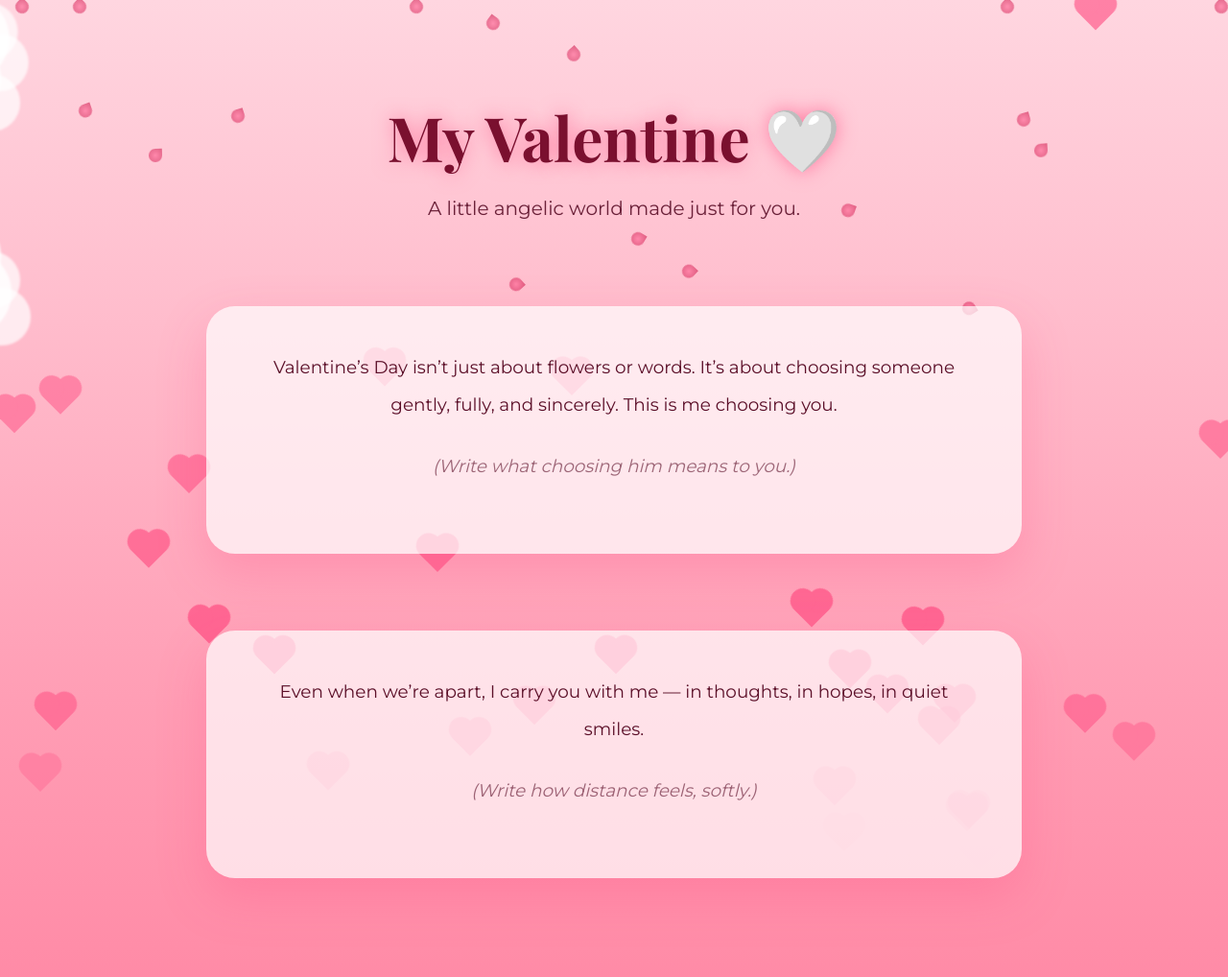
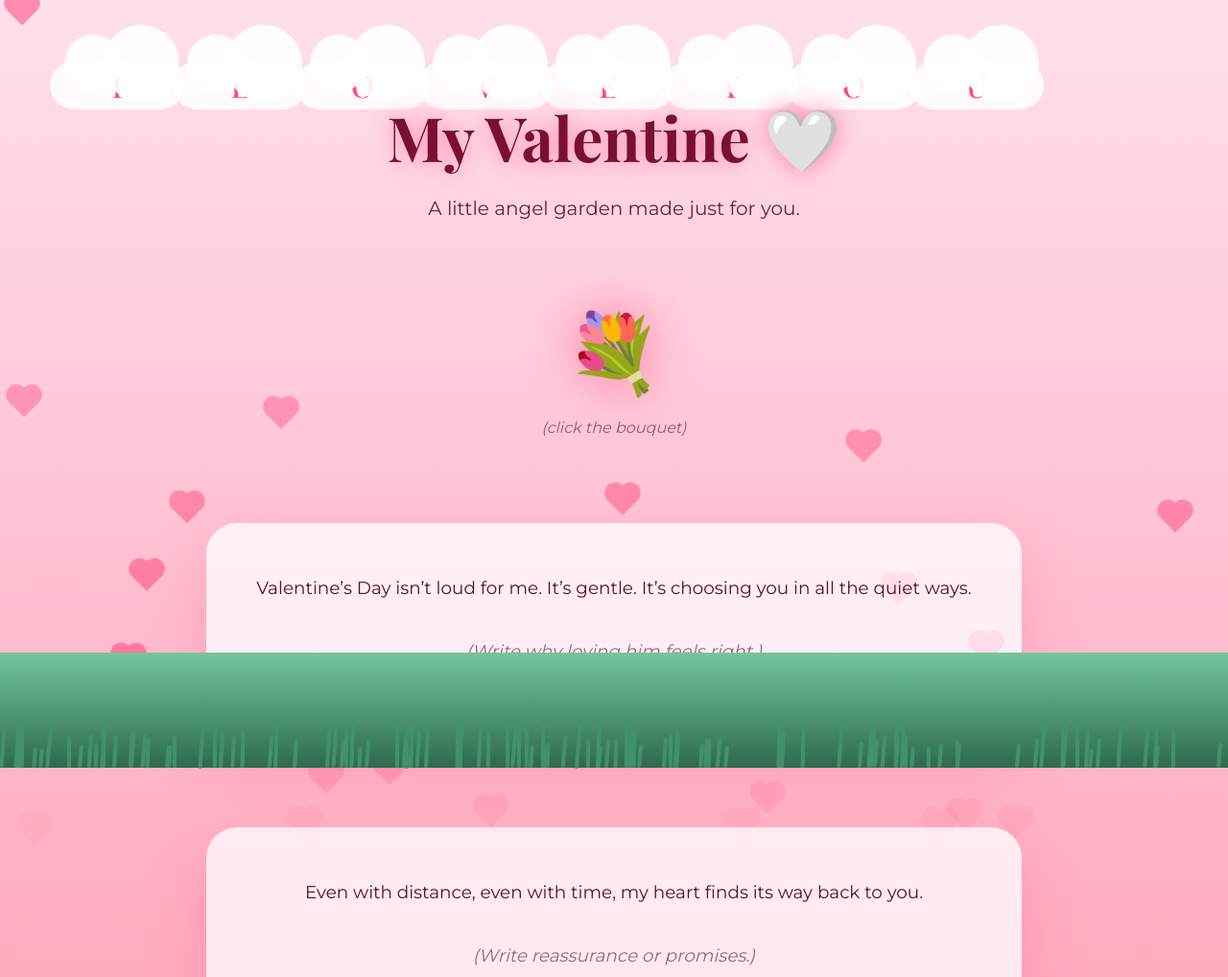
Before and after one commit to DefoNotAmi/valentines-v2, a plain HTML site: page index.html in a window 1280 px wide. Shown: the top 1018 px of the page at 96% size. Drawn offline with nearby package versions, Linux system fonts and the light colour scheme.

Commit message:
index.html

```diff
--- a/index.html
+++ b/index.html
@@ -11,99 +11,80 @@
 
 body {
   min-height: 100vh;
-  background: linear-gradient(180deg, #ffd6e0, #ff9eb5, #ff6f91);
+  background: linear-gradient(180deg, #ffe0ea, #ffb3c6, #ff8fab);
   font-family: 'Montserrat', sans-serif;
   color: #5b0f28;
   overflow-x: hidden;
 }
 
-/* CLOUDS */
+/* ===== CLOUDS ===== */
 .cloud {
   position: fixed;
-  background: rgba(255,255,255,0.7);
-  border-radius: 50px;
-  width: 180px;
-  height: 60px;
-  top: 10%;
-  animation: cloudMove 60s linear infinite;
-  filter: blur(1px);
+  background: rgba(255,255,255,0.85);
+  border-radius: 60px;
+  width: 140px;
+  height: 50px;
+  top: 12%;
+  filter: blur(0.5px);
   z-index: 1;
+  animation: cloudFloat 70s linear infinite;
 }
 .cloud::before, .cloud::after {
   content: "";
   position: absolute;
-  background: rgba(255,255,255,0.8);
+  background: rgba(255,255,255,0.9);
   border-radius: 50%;
 }
 .cloud::before {
-  width: 70px; height: 70px;
-  top: -30px; left: 20px;
+  width: 60px; height: 60px;
+  top: -28px; left: 15px;
 }
 .cloud::after {
-  width: 90px; height: 90px;
-  top: -40px; left: 70px;
+  width: 80px; height: 80px;
+  top: -38px; left: 55px;
 }
 
-@keyframes cloudMove {
-  from { transform: translateX(-250px); }
-  to { transform: translateX(110vw); }
+@keyframes cloudFloat {
+  from { transform: translateX(-200px); }
+  to { transform: translateX(120vw); }
 }
 
-/* HEARTS */
+/* ===== FLOATING HEARTS ===== */
 .heart {
   position: fixed;
-  width: 26px;
-  height: 26px;
+  width: 22px;
+  height: 22px;
   background: #ff477e;
   transform: rotate(45deg);
-  opacity: 0.6;
-  cursor: pointer;
-  animation: floatUp 10s linear infinite;
+  opacity: 0.55;
+  animation: floatUp 11s linear infinite;
   z-index: 2;
 }
 .heart::before,
 .heart::after {
   content: "";
   position: absolute;
-  width: 26px;
-  height: 26px;
+  width: 22px;
+  height: 22px;
   background: #ff477e;
   border-radius: 50%;
 }
-.heart::before { top: -13px; left: 0; }
-.heart::after { left: -13px; top: 0; }
+.heart::before { top: -11px; left: 0; }
+.heart::after { left: -11px; top: 0; }
 
 @keyframes floatUp {
   0% { transform: translateY(110vh) rotate(45deg); opacity: 0; }
-  20% { opacity: 0.7; }
+  20% { opacity: 0.6; }
   100% { transform: translateY(-20vh) rotate(45deg); opacity: 0; }
 }
 
-/* ROSE PETALS */
-.petal {
-  position: fixed;
-  width: 14px;
-  height: 14px;
-  background: radial-gradient(circle, #ff5d8f, #c9184a);
-  border-radius: 0 50% 50% 50%;
-  transform: rotate(45deg);
-  animation: petalFall 12s linear infinite;
-  opacity: 0.6;
-  z-index: 1;
-}
-
-@keyframes petalFall {
-  from { transform: translateY(-10vh) rotate(0deg); }
-  to { transform: translateY(110vh) rotate(360deg); }
-}
-
-/* MAIN */
+/* ===== MAIN SCENE ===== */
 .scene {
   position: relative;
   z-index: 3;
   max-width: 900px;
   margin: auto;
-  padding: 100px 25px 160px;
+  padding: 100px 25px 200px;
   text-align: center;
 }
 
@@ -112,7 +93,7 @@ h1 {
   font-size: 4rem;
   margin-bottom: 20px;
   color: #7a102f;
-  text-shadow: 0 0 20px rgba(255, 71, 126, 0.6);
+  text-shadow: 0 0 25px rgba(255, 71, 126, 0.6);
 }
 
 .subtitle {
@@ -121,17 +102,18 @@ h1 {
   opacity: 0.9;
 }
 
+/* ===== LOVE BOX ===== */
 .love-box {
-  background: rgba(255,255,255,0.7);
-  border-radius: 30px;
-  padding: 45px;
-  margin: 80px 0;
-  box-shadow: 0 20px 50px rgba(255, 71, 126, 0.25);
+  background: rgba(255,255,255,0.75);
+  border-radius: 32px;
+  padding: 48px;
+  margin: 90px 0;
+  box-shadow: 0 25px 60px rgba(255, 71, 126, 0.25);
 }
 
 p {
   font-size: 1.15rem;
-  line-height: 2.1;
+  line-height: 2.15;
   margin-bottom: 26px;
 }
 
@@ -140,41 +122,61 @@ p {
   opacity: 0.6;
 }
 
-/* BUTTON */
+/* ===== INTERACTIVE BOUQUET ===== */
+.bouquet {
+  font-size: 5rem;
+  cursor: pointer;
+  animation: pulse 2.5s infinite;
+  margin-bottom: 20px;
+  filter: drop-shadow(0 0 25px rgba(255, 71, 126, 0.6));
+}
+@keyframes pulse {
+  0% { transform: scale(1); }
+  50% { transform: scale(1.12); }
+  100% { transform: scale(1); }
+}
+
+.hidden {
+  display: none;
+}
+
+/* ===== BUTTON ===== */
 button {
   margin-top: 60px;
-  padding: 18px 40px;
+  padding: 18px 42px;
   font-size: 1.05rem;
   border-radius: 50px;
   border: none;
   background: linear-gradient(90deg, #ff4d6d, #ff8fab);
   color: white;
   cursor: pointer;
-  box-shadow: 0 0 30px rgba(255, 77, 109, 0.6);
+  box-shadow: 0 0 35px rgba(255, 77, 109, 0.6);
 }
-button:hover {
-  transform: scale(1.05);
+button:hover { transform: scale(1.05); }
+
+/* ===== GRASS ===== */
+.grass {
+  position: fixed;
+  bottom: 0;
+  left: 0;
+  width: 100%;
+  height: 120px;
+  background: linear-gradient(to top, #2d6a4f, #74c69d);
+  z-index: 4;
 }
-
-/* HIDDEN NOTE */
-#missMe {
-  display: none;
+.blade {
+  position: absolute;
+  bottom: 0;
+  width: 4px;
+  height: 30px;
+  background: #40916c;
+  border-radius: 4px;
+  animation: sway 3s ease-in-out infinite;
 }
-
-/* EXPLOSION */
-.spark {
-  position: fixed;
-  width: 6px;
-  height: 6px;
-  background: #ff4d6d;
-  border-radius: 50%;
-  animation: spark 0.8s ease-out forwards;
-  z-index: 5;
-}
-
-@keyframes spark {
-  from { opacity: 1; }
-  to { transform: translate(var(--x), var(--y)); opacity: 0; }
+@keyframes sway {
+  0% { transform: rotate(0deg); }
+  50% { transform: rotate(5deg); }
+  100% { transform: rotate(0deg); }
 }
 
 footer {
@@ -187,95 +189,90 @@ footer {
 <body>
 
 <script>
-// Clouds
-for (let i = 0; i < 5; i++) {
+// CLOUDS SPELLING "I LOVE YOU"
+const letters = ["I","L","O","V","E","Y","O","U"];
+letters.forEach((l, i) => {
   const c = document.createElement("div");
   c.className = "cloud";
-  c.style.top = Math.random() * 40 + "%";
-  c.style.animationDuration = 60 + Math.random() * 40 + "s";
+  c.style.left = 10 + i * 10 + "vw";
+  c.style.top = "8%";
+  c.innerHTML = `<div style="font-size:2rem;text-align:center;line-height:50px;color:#ff4d6d;font-family:'Playfair Display',serif;">${l}</div>`;
   document.body.appendChild(c);
-}
+});
 
-// Hearts with hidden notes
-const notes = [
-  "You are loved more than you know.",
-  "I think of you in quiet moments.",
-  "You are my favorite feeling.",
-  "(replace with your own secret message)",
-  "(another hidden note just for him)"
-];
-
+// Floating hearts
 for (let i = 0; i < 30; i++) {
   const h = document.createElement("div");
   h.className = "heart";
   h.style.left = Math.random() * 100 + "vw";
   h.style.animationDelay = Math.random() * 6 + "s";
-  h.dataset.note = notes[Math.floor(Math.random() * notes.length)];
-  h.onclick = e => explodeHeart(e, h.dataset.note);
   document.body.appendChild(h);
 }
 
-// Rose petals
-for (let i = 0; i < 20; i++) {
-  const p = document.createElement("div");
-  p.className = "petal";
-  p.style.left = Math.random() * 100 + "vw";
-  p.style.animationDelay = Math.random() * 6 + "s";
-  document.body.appendChild(p);
+// Grass blades
+const grass = document.createElement("div");
+grass.className = "grass";
+for (let i = 0; i < 120; i++) {
+  const b = document.createElement("div");
+  b.className = "blade";
+  b.style.left = Math.random() * 100 + "%";
+  b.style.height = 20 + Math.random() * 30 + "px";
+  b.style.animationDelay = Math.random() * 2 + "s";
+  grass.appendChild(b);
 }
+document.body.appendChild(grass);
 
-// Explosion + note
-function explodeHeart(e, note) {
-  alert(note);
-  for (let i = 0; i < 14; i++) {
-    const s = document.createElement("div");
-    s.className = "spark";
-    s.style.left = e.clientX + "px";
-    s.style.top = e.clientY + "px";
-    s.style.setProperty("--x", (Math.random()*200-100)+"px");
-    s.style.setProperty("--y", (Math.random()*200-100)+"px");
-    document.body.appendChild(s);
-    setTimeout(()=>s.remove(),800);
-  }
-  e.target.remove();
-}
-
-function showMissMe() {
-  document.getElementById("missMe").style.display = "block";
+// Bouquet reveal
+function bloomBouquet() {
+  document.getElementById("bouquetMessage").style.display = "block";
 }
 </script>
 
 <div class="scene">
 
 <h1>My Valentine 🤍</h1>
-<div class="subtitle">A little angelic world made just for you.</div>
+<div class="subtitle">A little angel garden made just for you.</div>
 
-<div class="love-box">
+<div class="bouquet" onclick="bloomBouquet()">💐</div>
+<div class="fill">(click the bouquet)</div>
+
+<div id="bouquetMessage" class="love-box hidden">
   <p>
-    Valentine’s Day isn’t just about flowers or words.
-    It’s about choosing someone gently, fully, and sincerely.
-    This is me choosing you.
+    If I could place this bouquet in your hands,
+    I would do it slowly, carefully,
+    like everything I feel for you.
   </p>
-  <p class="fill">(Write what choosing him means to you.)</p>
+  <p class="fill">(Write what this bouquet represents.)</p>
 </div>
 
 <div class="love-box">
   <p>
-    Even when we’re apart, I carry you with me —
-    in thoughts, in hopes, in quiet smiles.
+    Valentine’s Day isn’t loud for me.
+    It’s gentle.
+    It’s choosing you in all the quiet ways.
   </p>
-  <p class="fill">(Write how distance feels, softly.)</p>
+  <p class="fill">(Write why loving him feels right.)</p>
 </div>
 
-<button onclick="showMissMe()">Read this when you miss me 🤍</button>
+<div class="love-box">
+  <p>
+    Even with distance, even with time,
+    my heart finds its way back to you.
+  </p>
+  <p class="fill">(Write reassurance or promises.)</p>
+</div>
 
-<div id="missMe" class="love-box">
+<button onclick="document.getElementById('missMe').style.display='block'">
+  Read this when you miss me 🤍
+</button>
+
+<div id="missMe" class="love-box hidden">
   <p>
-    If you’re here, it means you needed comfort.
-    I wish I could hold you right now.
-    Until I can, let these words be my arms.
+    If you’re reading this,
+    I hope you feel wrapped in love.
+    I’m right here — always.
   </p>
-  <p class="fill">(Write reassurance, love, and warmth.)</p>
+  <p class="fill">(Write comfort, warmth, and love.)</p>
 </div>
 
 <footer>
```
